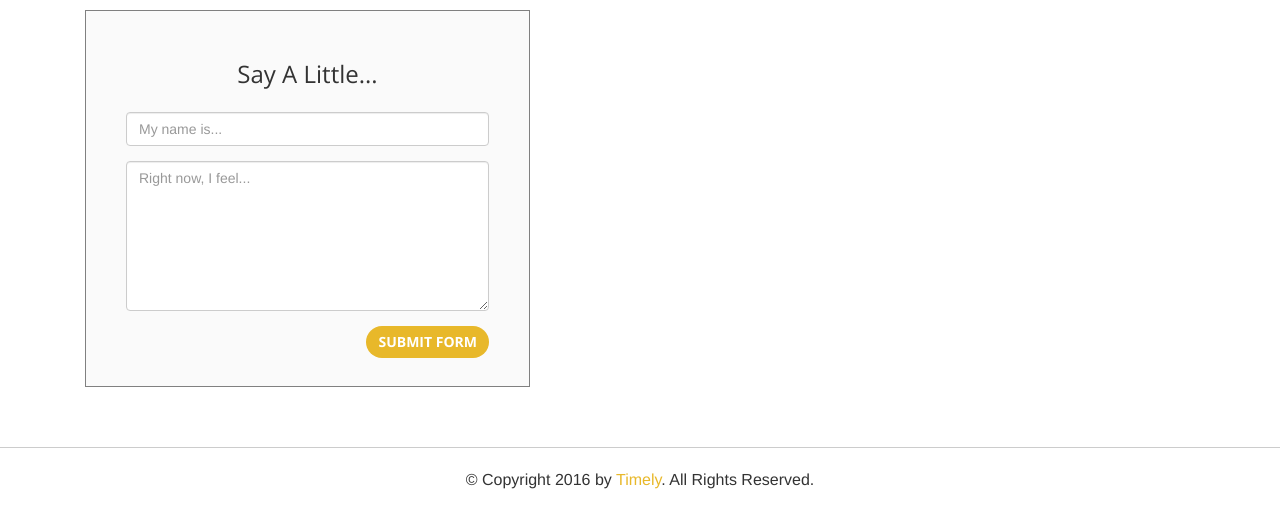
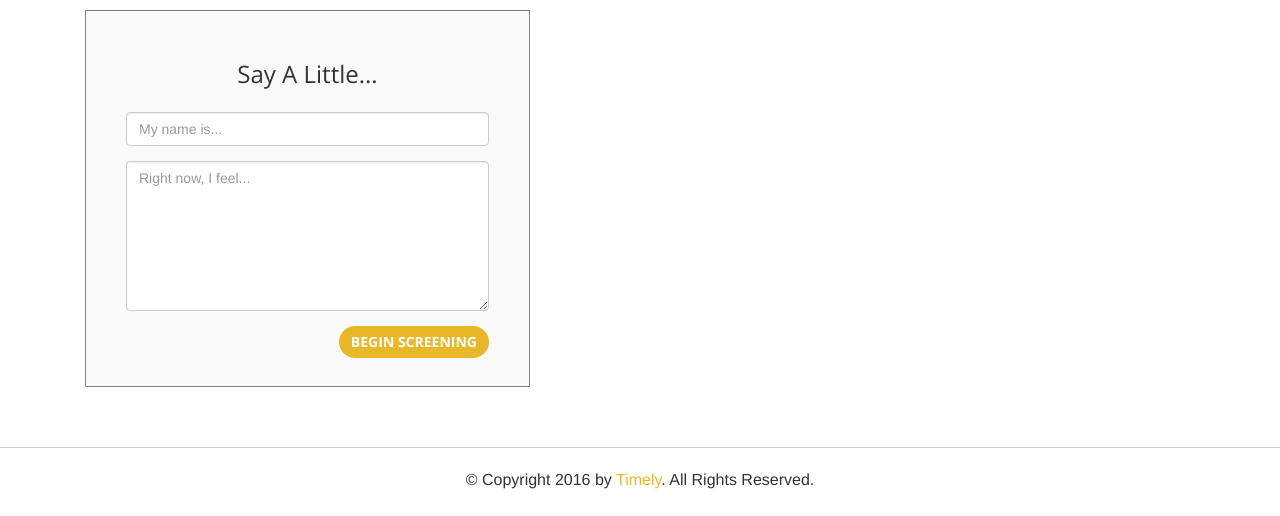
Before and after one commit to pxlu/Timely, a Flask app: page /screening-form in a window 1280 px wide. Shown: the top 516 px of the page. Run offline with Flask 2, Linux system fonts and the light colour scheme; some libraries are stand-ins or nearby versions.

Commit message:
Refactored templates to use new css files

```diff
--- a/web/templates/index-template.html
+++ b/web/templates/index-template.html
@@ -2,9 +2,7 @@
 {% block title %}Home{% endblock %}
 {% block head %}
     {{ super() }}
-    <style type="text/css">
-        .important { color: #336699; }
-    </style>
+    <link rel="stylesheet" href="{{ url_for('static', filename='css/circle-tabs.css') }}">
 {% endblock %}
 {% block index %}
     <!-- Header image & tagline -->
--- a/web/templates/login-template.html
+++ b/web/templates/login-template.html
@@ -3,9 +3,7 @@
 {% block title %}Home{% endblock %}
 {% block head %}
     {{ super() }}
-    <style type="text/css">
-        .important { color: #336699; }
-    </style>
+    <link rel="stylesheet" href="{{ url_for('static', filename='css/colorgraph.css') }}">
 {% endblock %}
 
 {% block navbar %}
--- a/web/templates/screening-form.html
+++ b/web/templates/screening-form.html
@@ -19,10 +19,9 @@
 					<input type="text" class="form-control" id="name" name="name" placeholder="My name is..." required>
 				</div>
                 <div class="form-group">
-                    <textarea class="form-control" type="textarea" id="message" placeholder="Right now, I feel..." style="height: 150px !important"></textarea>
+                    <textarea class="form-control" type="textarea" id="bio" placeholder="Right now, I feel..." style="height: 150px !important" required></textarea>
                 </div>
-
-        <button type="button" id="submit" name="submit" class="btn btn-primary pull-right">Submit Form</button>
+            <button type="button" onclick="javascript:void window.close()" id="submit" name="submit" class="btn btn-primary pull-right">Begin Screening</button>
             </form>
         </div>
     </div>
--- a/web/templates/screening-template.html
+++ b/web/templates/screening-template.html
@@ -46,10 +46,7 @@
 	            <h1 style="color: black; font-weight: 300">Mental Health Screening</h1>
 	            <hr class="primary">
 	            <p>Timely is a student-led project based at the University of Toronto St. George campus. Our mission is to reduce wait times to provide timely access to professional psychiatric and psychological intervention for post-secondary students in Canada.</p>
-	           	<a href="{{ url_for('screening_form') }}" onclick="javascript:void window.open(href,'screening','width=700,height=700,toolbar=0,menubar=0,location=0,status=1,scrollbars=1,resizable=1,left=0,top=0');return false;" class="btn btn-primary btn-xl" style="min-width: 220px; margin-right: 4%"><span class="glyphicon glyphicon-pencil" aria-hidden="true" style="margin-right: 5px"></span>Submit A Written Bio</a>
-                <!--
-                <a href="#about" class="btn btn-primary btn-xl" style="min-width: 220px; margin-left: 4%"><span class="glyphicon glyphicon-headphones" aria-hidden="true" style="margin-right: 5px"></span>Submit A Spoken Bio</a>
-                -->
+	           	<a href="{{ url_for('screening_form') }}" onclick="javascript:void window.open(href,'screening','width=700,height=700,toolbar=0,menubar=0,location=0,status=1,scrollbars=1,resizable=1,left=0,top=0');return false;" class="btn btn-primary btn-xl" style="min-width: 220px;"><span class="glyphicon glyphicon-pencil" aria-hidden="true" style="margin-right: 5px"></span>Submit A Written Bio</a>
 	        </div>
 	    </div>
 	</header>
--- a/web/templates/signup-template.html
+++ b/web/templates/signup-template.html
@@ -2,9 +2,7 @@
 {% block title %}Signup{% endblock %}
 {% block head %}
     {{ super() }}
-    <style type="text/css">
-        .important { color: #336699; }
-    </style>
+    <link rel="stylesheet" href="{{ url_for('static', filename='css/signup.css') }}">
 {% endblock %}
 
 {% block navbar %}
--- a/web/templates/students-template.html
+++ b/web/templates/students-template.html
@@ -89,7 +89,7 @@
     </div>
 
     <hr style="margin-top: 50px; margin-bottom: 30px">
-    <a href="{{ url_for('screen') }}" class="btn btn-primary btn-xl green" style="display: block; margin: auto; width: 20%">Get Started Today</a>
+    <a href="{{ url_for('screening') }}" class="btn btn-primary btn-xl green" style="display: block; margin: auto; width: 20%">Get Started Today</a>
 
 	</section>
 {% endblock %}
--- a/web/views.py
+++ b/web/views.py
@@ -30,8 +30,8 @@ def render_signup():
 
 #### Screening elements
 
-@app.route('/screen')
-def screen():
+@app.route('/screening')
+def screening():
     return render_template('screening-template.html')
 
 @app.route('/screening-form')
```
Lines whose indentation alone changed are shown as unchanged.
